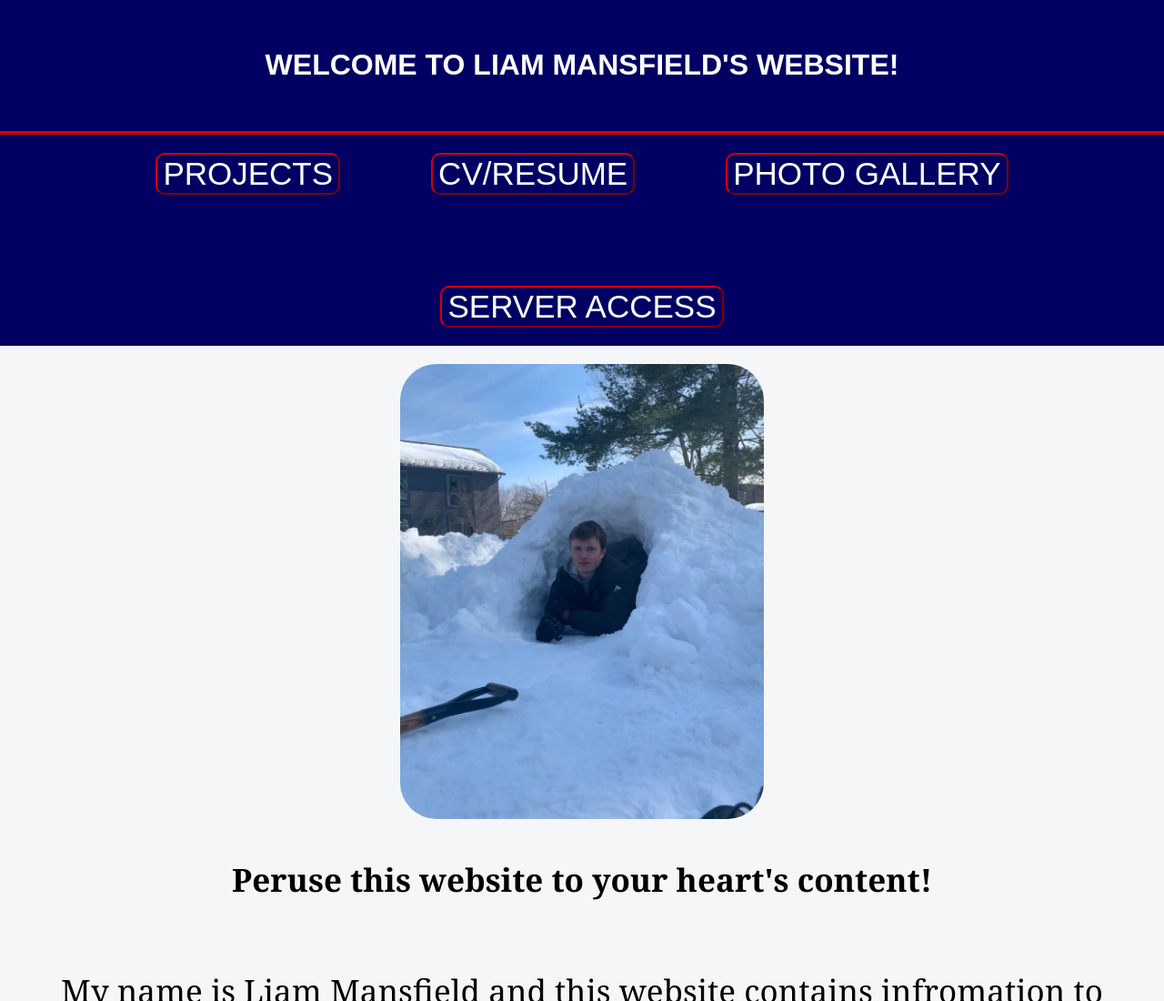
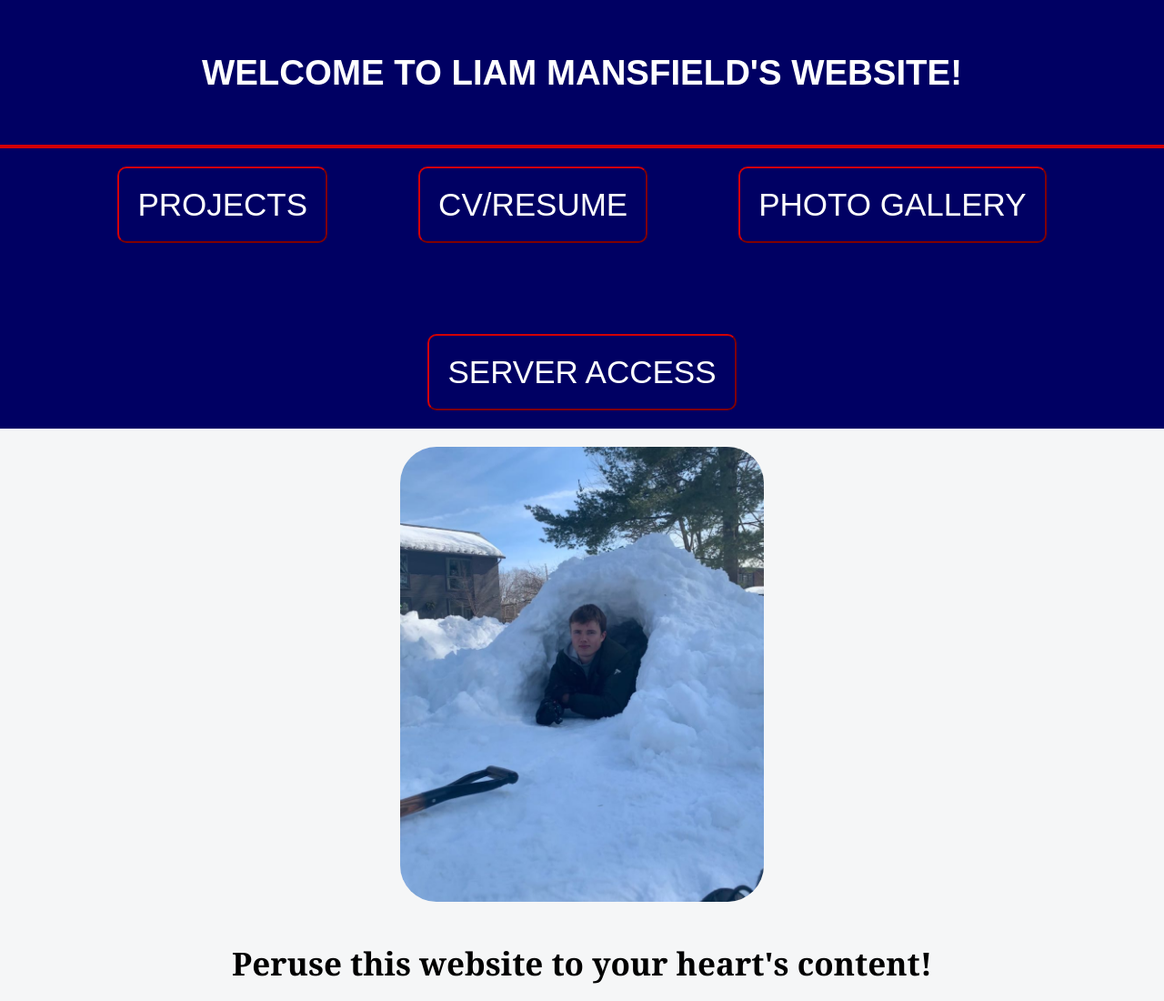
Before and after one commit to liam-mans/scrum-net, a plain HTML site: page index.html in a window 1280 px wide. Shown: the top 1100 px of the page at 91% size. Drawn offline with Linux system fonts and the light colour scheme.

Commit message:
Commit 1.0.3 Changing button sizes

```diff
--- a/styles.css
+++ b/styles.css
@@ -15,6 +15,7 @@ padding: 32px;
 background-color: #000063;
 color: #fff;
 border-bottom: 4px solid #d30000;
+font-size: larger;
 }
 
 .gallery {
@@ -106,6 +107,7 @@ width: 350px;
 	text-transform: uppercase;
 	border-color: #d30000;
 	border-radius: 10px;
+	padding: 20px;
 }
 .server-button{
 	margin-top: 20px;
```
